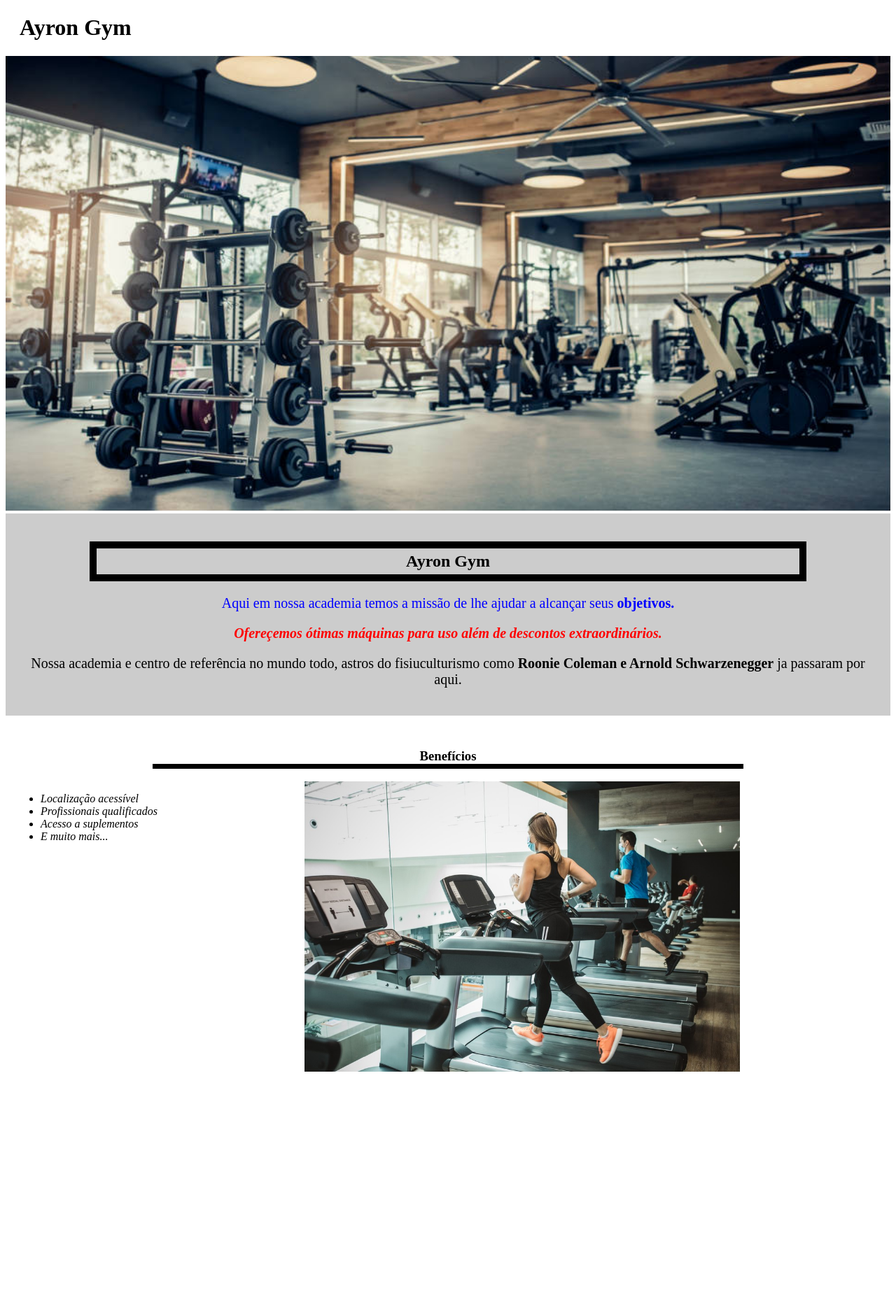
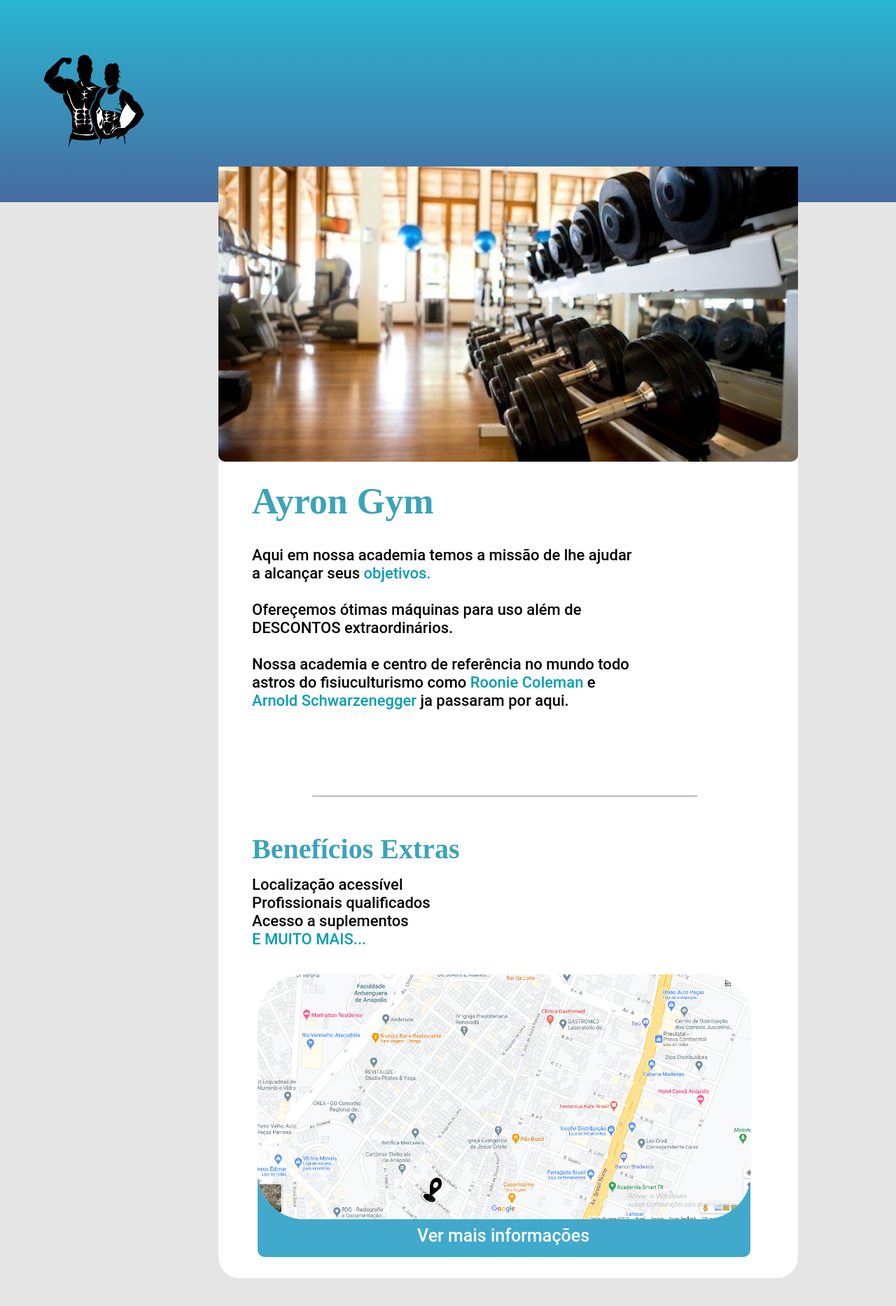
Before and after one commit to MatheusAyron/AyronGym, a PHP site: page / in a window 1280 px wide. Shown: the whole page at 70% size. Before the commit the page ends 1532 px from the top, so only its background shows below. Run offline with PHP 8.4, Linux system fonts and the light colour scheme.

Commit message:
Quarto commit

```diff
--- a/index.html
+++ b/index.html
@@ -4,46 +4,53 @@
     <head>
         <meta charset="UTF-8">
         <title>Ayron Gym</title>
+        <link rel="stylesheet" href="reset.css">
         <link rel="stylesheet" href="style.css">
     </head>
 
     <body>
 
-        <head>
-
-            <h1>Ayron Gym</h1>
-
-        </head>
-
-
-
-        <img id= "Banner" src="Banner.jpg">
+        <header>
+            <h1><img id= "logo" src = "logo.png.png"></h1>
+        </header>
 
         <div class= "principal">
+            <img id="foto_principal" src="Banner.jpg">
+
             <h2>Ayron Gym</h2>
 
-            <p id ="destaque">Aqui  em nossa academia temos a missão de lhe ajudar a alcançar seus <strong>objetivos.</strong></p>
-
-            <p><em><strong>Ofereçemos ótimas máquinas para uso além de descontos extraordinários.</strong></em></p>
-
-            <p>Nossa academia e centro de referência no mundo todo, astros do fisiuculturismo como <strong>Roonie Coleman e Arnold Schwarzenegger</strong>
-            ja passaram por aqui.</p>
+            <p id= "texto_principal">Aqui em nossa academia temos a missão de lhe ajudar
+            a alcançar seus <em><strong>objetivos.</strong></em>
+            <br>
+            <br>
+            Ofereçemos ótimas máquinas para uso
+            além de DESCONTOS extraordinários.
+            <br>
+            <br>
+            Nossa academia e centro de referência no mundo todo
+            astros do fisiuculturismo como <em><strong>Roonie Coleman</strong></em> e <br>
+            <em><strong>Arnold Schwarzenegger</strong></em> ja passaram por aqui.</p>
         </div>
 
         <br>
 
-        <div class="beneficios">
-            <h3>Benefícios</h3>
+        <div class= "linha_meio"></div>
 
-            <ul>
-                <li class="itens">Localização acessível</li>
-                <li class="itens">Profissionais qualificados</li>
-                <li class="itens">Acesso a suplementos</li>
-                <li class="itens">E muito mais...</li>
-            </ul>
+        <div>
+            <h3>Benefícios Extras</h3>
 
-            <img id="beneficios_img" src="beneficios.jpg">
+            <p id= "texto_benefícios">Localização acessível
+            Profissionais qualificados
+            Acesso a suplementos <br>
+            <em><strong>E MUITO MAIS...</strong></em></p>
+        </div>
 
+        <div class= "rodape">
+            <img id="mapa" src="mapa.png">
+
+            <p id= "palavra_mapa">Ver mais informações</p>
+
+            <img id="marcador" src="—Pngtree—marker glyph black icon_3755467.png">
         </div>
     </body>
 </html>
--- /dev/null
+++ b/reset.css
@@ -0,0 +1,48 @@
+/* http://meyerweb.com/eric/tools/css/reset/
+   v2.0 | 20110126
+   License: none (public domain)
+*/
+
+html, body, div, span, applet, object, iframe,
+h1, h2, h3, h4, h5, h6, p, blockquote, pre,
+a, abbr, acronym, address, big, cite, code,
+del, dfn, em, img, ins, kbd, q, s, samp,
+small, strike, strong, sub, sup, tt, var,
+b, u, i, center,
+dl, dt, dd, ol, ul, li,
+fieldset, form, label, legend,
+table, caption, tbody, tfoot, thead, tr, th, td,
+article, aside, canvas, details, embed,
+figure, figcaption, footer, header, hgroup,
+menu, nav, output, ruby, section, summary,
+time, mark, audio, video {
+	margin: 0;
+	padding: 0;
+	border: 0;
+	font-size: 100%;
+	font: inherit;
+	vertical-align: baseline;
+}
+/* HTML5 display-role reset for older browsers */
+article, aside, details, figcaption, figure,
+footer, header, hgroup, menu, nav, section {
+	display: block;
+}
+body {
+	line-height: 1;
+}
+ol, ul {
+	list-style: none;
+}
+blockquote, q {
+	quotes: none;
+}
+blockquote:before, blockquote:after,
+q:before, q:after {
+	content: '';
+	content: none;
+}
+table {
+	border-collapse: collapse;
+	border-spacing: 0;
+}
--- a/style.css
+++ b/style.css
@@ -1,6 +1,30 @@
 body
 {
+    background: #E5E5E5;
+    Width :100%;
+    Height :1867px;
+    Top :750px;
+    Left :-92px;
+}
 
+header
+{
+    width: 100%;
+    height: 289px;
+    left: 0px;
+    top: 0px;
+    background:
+    linear-gradient(180deg, #29B6D1 0%, rgba(196, 196, 196, 0) 100%),
+    #476BA0;
+}
+
+#logo
+{
+    position: absolute;
+    Width: 270px;
+    Height: 316px;
+    Top :-13px;
+    Left :-1px;
 }
 
 h1
@@ -8,74 +32,152 @@ h1
     padding-left: 20px;
 }
 
-#Banner
+.principal
 {
-  width: 100%;
-  height: 650px;
+    position: absolute;
+    width: 828px;
+    height: 1589px;
+    left: 312px;
+    top: 238px;
+    background: #FFFFFF;
+    border-radius: 30px;
+
 }
 
-.principal
+#foto_principal
 {
-    background: #CCCCCC;
-    padding: 20px;
+    position: absolute;
+    width: 828px;
+    height: 422px;
+    left: 0px;
+    top: 0px;
+    background: url(Banner.jpg);
+    border-radius: 0px 0px 10px 10px;
+
 }
 
 h2
 {
-    text-align: center;
-    border: 10px solid black;
-    padding : 5px;
-    margin-left: 100px;
-    margin-right: 100px;
+    position: absolute;
+    width: 293px;
+    height: 65px;
+    left: 48px;
+    top: 443px;
+    font-family: nunito;
+    font-style: normal;
+    font-weight: 600;
+    font-size: 52px;
+    line-height: 71px;
+    text-transform: capitalize;
+
+    color: #3BA3B9;
 }
 
-p
+#texto_principal
 {
-    text-align: center;
-    font-size : 20px;
-}
-
-#destaque
-{
-    color: 	#0000FF;
+    position: absolute;
+    width: 543px;
+    height: 65px;
+    left: 48px;
+    top: 543px;
+    font-family: Roboto;
+    font-style: normal;
+    font-weight: 500;
+    font-size: 22px;
+    line-height: 26px;
+    color: #000000;
 }
 
 em strong
 {
-    color: #FF0000;
+    color: #009EB4;
+}
+
+.linha_meio
+{
+    position: absolute;
+    width: 548px;
+    height: 0px;
+    left: 446px;
+    top: 1137px;
+    border: 1px solid #B9BBBB;
 }
 
 h3
 {
-    text-align: center;
-    border: 7px solid black;
-    border-top: none;
-    border-left: none;
-    border-right: none;
-    margin-left: 200px;
-    margin-right: 200px;
+    position: absolute;
+    width: 453px;
+    height: 66px;
+    left: 360px;
+    top: 1186px;
+    font-family: Nunito;
+    font-style: normal;
+    font-weight: 600;
+    font-size: 40px;
+    line-height: 55px;
+    text-transform: capitalize;
+    color: #3BA3B9;
 }
 
-.itens
+#texto_benefícios
 {
-    font-style: italic;
+    position: absolute;
+    width: 261px;
+    height: 104px;
+    left: 360px;
+    top: 1252px;
+    font-family: Roboto;
+    font-style: normal;
+    font-weight: 500;
+    font-size: 22px;
+    line-height: 26px;
+    color: #000000;
 }
 
-.beneficios
+.rodape
 {
-    background:#FFFFFF;
-    padding: 10px;
+    position: absolute;
+    width: 704px;
+    height: 124px;
+    left: 368px;
+    top: 1673px;
+    background: #41A9CB;
+    border-radius: 10px;
 }
 
-ul
+#mapa
 {
-    display: inline-block;
-    vertical-align: top;
-    width: 20%;
-    margin-right: 10%;
+    position: absolute;
+    width: 705px;
+    height: 349.52px;
+    left: 0px;
+    top: -280px;
+    background: url(mapa.png);
+    border-radius: 67px;
 }
 
-#beneficios_img
+#palavra_mapa
 {
-    width: 50%;
+    position: absolute;
+    width: 247px;
+    height: 29px;
+    left: 228px;
+    top: 79px;
+    font-family: Roboto;
+    font-style: normal;
+    font-weight: 500;
+    font-size: 25px;
+    line-height: 29px;
+    color: #FFFFFF;
 }
+
+#marcador
+{
+    position: absolute;
+    width: 42.04px;
+    height: 54.89px;
+    left: 228px;
+    top: 0px;
+    background: url("—Pngtree—marker glyph black icon_3755467.png");
+    transform: rotate(25.83deg);
+}
```
Also changed, not shown: produtos.html (added, +14 -0 lines), Banner.jpg, academia.png (added), camisa-polo-negra-png-transparente-595481.png (added), ginasta-na-academia-praticando-exercicios-de-fortalecimento.png (added), icons8-cadeado-2-96.png (added), kisspng-instagram-computer-icons-logo-clip-art-well-5b50e0c919d6d5.9779015115320270811059.png (added), kisspng-katrangun-computer-icons-sneakers-sneakers-icon-5b2c4567d4adb0.5729247615296280078711.png (added), logo.png.png (added), mapa.png (added), pngwing.com.png (added), produtos.css (added), —Pngtree—marker glyph black icon_3755467.png (added), —Pngtree—vector water bottle icon_4155725.png (added).
